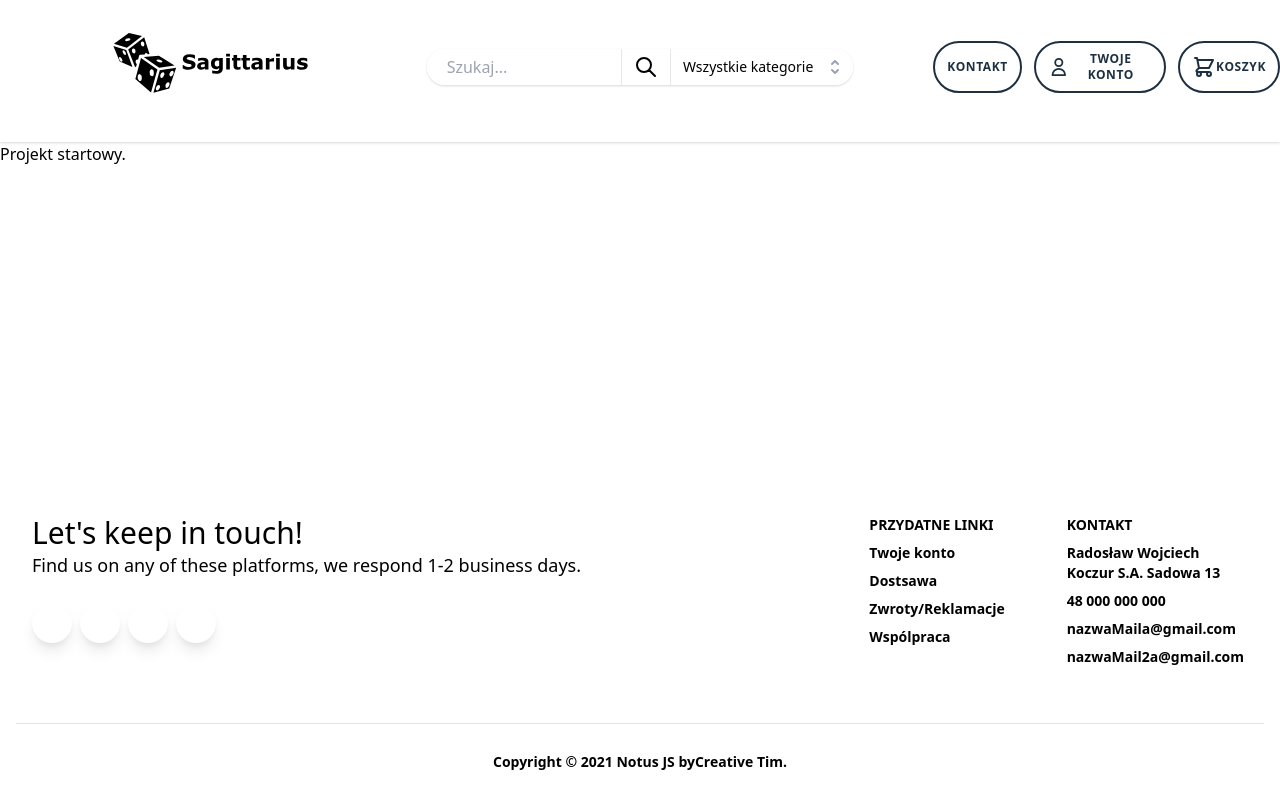
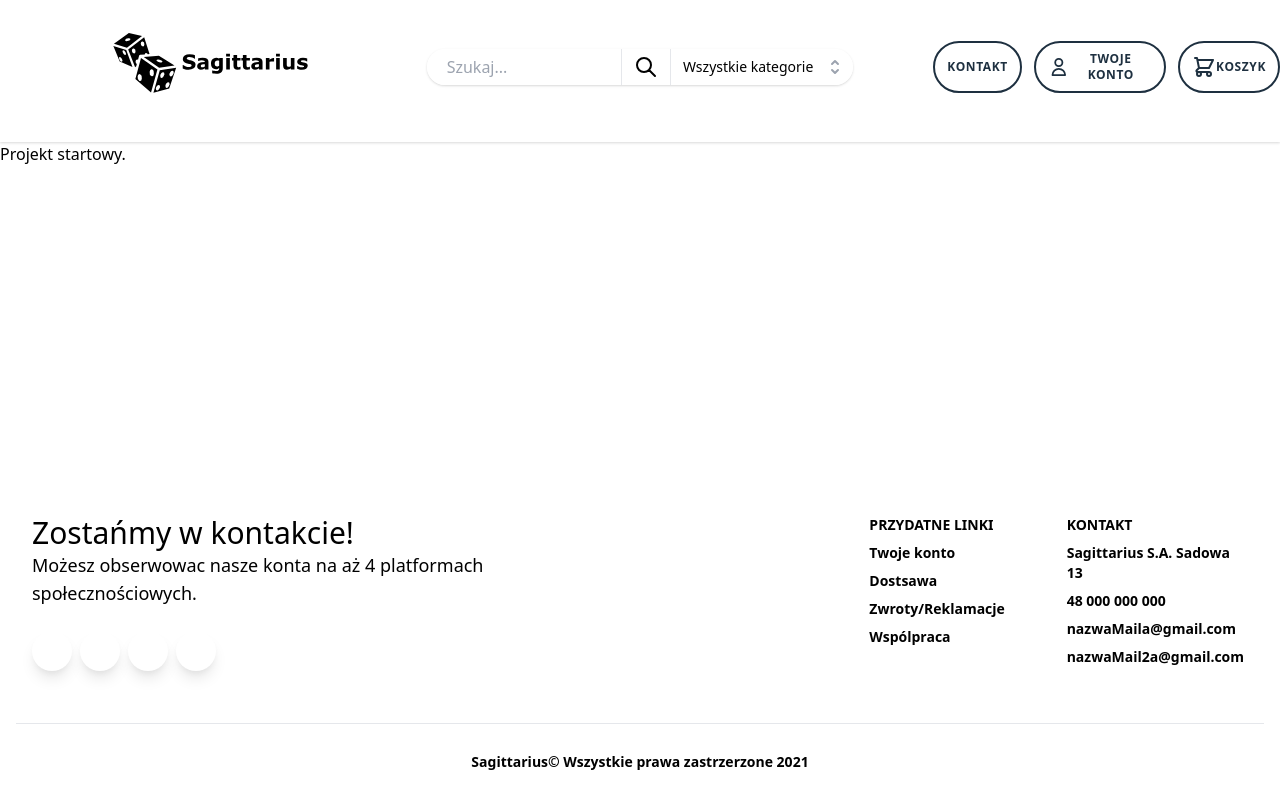
Before and after one commit to Lorn-Hukka/IO, a Next.js app: page / in a window 1280 px wide. Built offline with nearby package versions, Linux system fonts and the light colour scheme.

Commit message:
korekta błędów stylistycznych i składniowych

```diff
--- a/components/Footer.js
+++ b/components/Footer.js
@@ -5,9 +5,9 @@ const Footer = () => {
   <div className="container mx-auto px-4">
     <div className="flex flex-wrap text-left lg:text-left">
       <div className="w-full lg:w-6/12 px-4">
-        <h4 className="text-3xl fonat-semibold text-blueGray-700">Let's keep in touch!</h4>
+        <h4 className="text-3xl fonat-semibold text-blueGray-700">Zostańmy w kontakcie!</h4>
         <h5 className="text-lg mt-0 mb-2 text-blueGray-600">
-          Find us on any of these platforms, we respond 1-2 business days.
+          Możesz obserwowac nasze konta na aż 4 platformach społecznościowych.
         </h5>
         <div className="mt-6 lg:mb-0 mb-6">
           <button className="bg-white text-lightBlue-400 shadow-lg font-normal h-10 w-10 items-center justify-center align-center rounded-full outline-none focus:outline-none mr-2" type="button">
@@ -24,16 +24,16 @@ const Footer = () => {
             <span className="block uppercase text-blueGray-500 text-sm font-semibold mb-2">Przydatne linki</span>
             <ul className="list-unstyled">
               <li>
-                <a className="text-blueGray-600 hover:text-blueGray-800 font-semibold block pb-2 text-sm" href="">Twoje konto</a>
+                <a className="text-blueGray-600 hover:text-blueGray-800 font-semibold block pb-2 text-sm" href="#">Twoje konto</a>
               </li>
               <li>
-                <a className="text-blueGray-600 hover:text-blueGray-800 font-semibold block pb-2 text-sm" href="">Dostsawa</a>
+                <a className="text-blueGray-600 hover:text-blueGray-800 font-semibold block pb-2 text-sm" href="#">Dostsawa</a>
               </li>
               <li>
-                <a className="text-blueGray-600 hover:text-blueGray-800 font-semibold block pb-2 text-sm" href="">Zwroty/Reklamacje</a>
+                <a className="text-blueGray-600 hover:text-blueGray-800 font-semibold block pb-2 text-sm" href="#">Zwroty/Reklamacje</a>
               </li>
               <li>
-                <a className="text-blueGray-600 hover:text-blueGray-800 font-semibold block pb-2 text-sm" href="">Wspólpraca</a>
+                <a className="text-blueGray-600 hover:text-blueGray-800 font-semibold block pb-2 text-sm" href="#">Wspólpraca</a>
               </li>
             </ul>
           </div>
@@ -41,16 +41,16 @@ const Footer = () => {
             <span className="block uppercase text-blueGray-500 text-sm font-semibold mb-2">Kontakt</span>
             <ul className="list-unstyled">
               <li>
-                <a className="text-blueGray-600 hover:text-blueGray-800 font-semibold block pb-2 text-sm" href="">Radosław Wojciech Koczur S.A. Sadowa 13</a>
+                <a className="text-blueGray-600 hover:text-blueGray-800 font-semibold block pb-2 text-sm" href="#">Sagittarius S.A. Sadowa 13</a>
               </li>
               <li>
-                <a className="text-blueGray-600 hover:text-blueGray-800 font-semibold block pb-2 text-sm" href="">48 000 000 000</a>
+                <a className="text-blueGray-600 hover:text-blueGray-800 font-semibold block pb-2 text-sm" href="#">48 000 000 000</a>
               </li>
               <li>
-                <a className="text-blueGray-600 hover:text-blueGray-800 font-semibold block pb-2 text-sm" href="">nazwaMaila@gmail.com</a>
+                <a className="text-blueGray-600 hover:text-blueGray-800 font-semibold block pb-2 text-sm" href="#">nazwaMaila@gmail.com</a>
               </li>
               <li>
-                <a className="text-blueGray-600 hover:text-blueGray-800 font-semibold block pb-2 text-sm" href="">nazwaMail2a@gmail.com</a>
+                <a className="text-blueGray-600 hover:text-blueGray-800 font-semibold block pb-2 text-sm" href="#">nazwaMail2a@gmail.com</a>
               </li>
             </ul>
           </div>
@@ -61,9 +61,7 @@ const Footer = () => {
     <div className="flex flex-wrap items-center md:justify-between justify-center">
       <div className="w-full md:w-4/12 px-4 mx-auto text-center">
         <div className="text-sm text-blueGray-500 font-semibold py-1">
-          Copyright © <span id="get-current-year">2021</span>
-          <a href="" className="text-blueGray-500 hover:text-gray-800" target="_blank"> Notus JS by</a>
-          <a href="" className="text-blueGray-500 hover:text-blueGray-800">Creative Tim</a>.
+          Sagittarius© Wszystkie prawa zastrzerzone  <span id="get-current-year">2021</span>
         </div>
       </div>
     </div>
```
